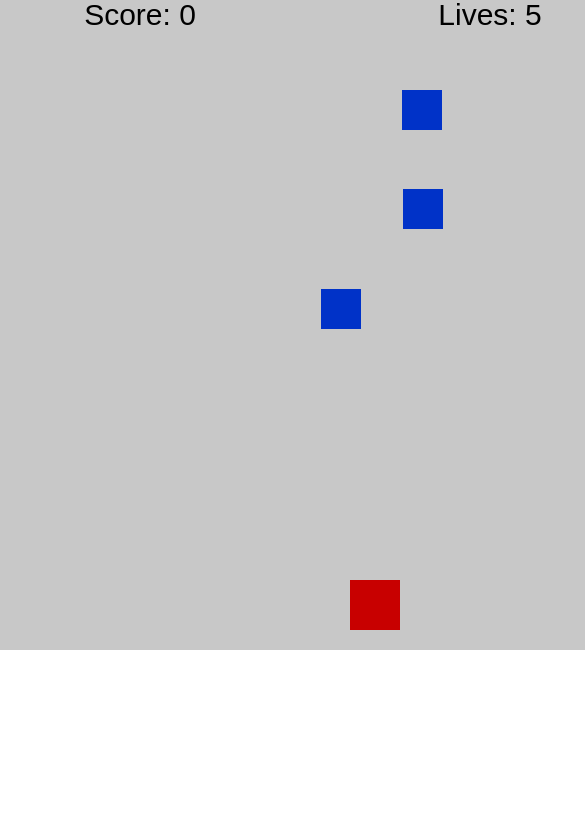
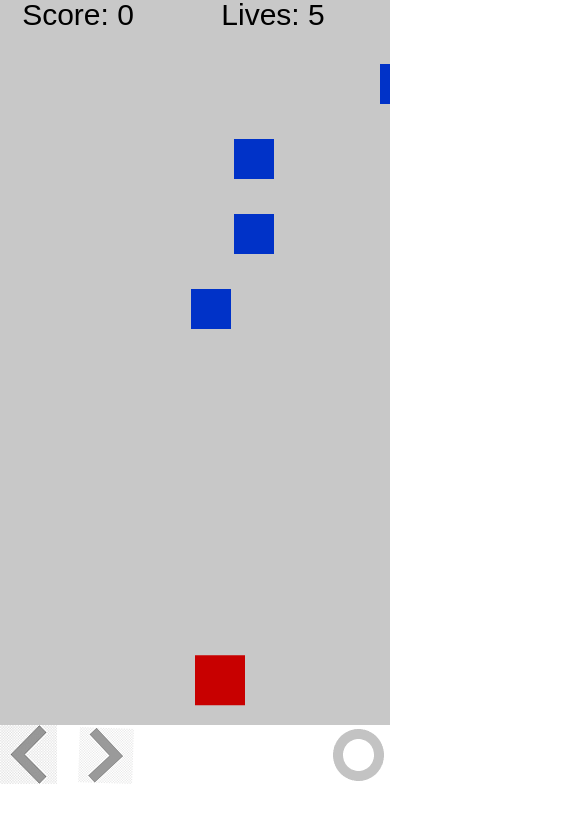
Before and after one commit to braianchincho/braianchincho.github.io, a plain HTML site: page index.html in a window 390 px wide. Shown: the top 822 px of the page, 585 px wide, since content can reach past the window. Drawn offline with nearby package versions, Linux system fonts and the light colour scheme.

Commit message:
Buttons mobile

```diff
--- a/index.html
+++ b/index.html
@@ -4,13 +4,25 @@
     <meta http-equiv='X-UA-Compatible' content='IE=edge'>
     <title>Game</title>
     <meta name='viewport' content='width=device-width, initial-scale=1'>
-    <meta name="description" content="Tank defender game javascript">
+    <link rel="shortcut icon" href="">
     <link rel='stylesheet' type='text/css' media='screen' href='main.css'>
+    <link rel="stylesheet" href="https://stackpath.bootstrapcdn.com/bootstrap/4.4.1/css/bootstrap.min.css" integrity="sha384-Vkoo8x4CGsO3+Hhxv8T/Q5PaXtkKtu6ug5TOeNV6gBiFeWPGFN9MuhOf23Q9Ifjh" crossorigin="anonymous">
 </head>
 <body>
     <main class="text-center">
         <canvas id="headerGame"></canvas>
         <canvas id="screenGame"></canvas>
+        <div id="mobile-footer">
+            <div class="d-flex justify-content-between">
+                <div>
+                    <input type="image" src="image/left-btn.png" onclick="mobileMove('ArrowLeft')"/>
+                    <input type="image" class="ml-3" src="image/right-btn.png" onclick="mobileMove('ArrowRight')"/>
+                </div>
+                <div>
+                    <input type="image" class="ml-3" src="image/shoot.png" onclick="mobileMove(' ')"/>
+                </div>
+            </div>
+        </div>
     </main>
     <script src="stage.js"></script>
     <script src="tank.js"></script>
--- a/main.js
+++ b/main.js
@@ -2,8 +2,10 @@ const canvas = document.getElementById('screenGame');
 const context = canvas.getContext('2d');
 const canvasHeader = document.getElementById('headerGame');
 const contextHeader = canvasHeader.getContext('2d');
-let canvas_width = 700;
-let canvas_height= 600;
+let canvas_width;
+let canvas_height;
+setSizes();
+
 contextHeader.canvas.width = canvas_width;
 contextHeader.canvas.height = 50;
 console.log(context);
@@ -24,8 +26,8 @@ function loop() {
     bulletsController.paint(context);
     enemiesController.paint(context);
     score = bulletsController.detectCollisions(enemiesController.enemyList, score);
-    if (countCicles % 100 === 0) {
-        countCicles++;
+    if (countCicles % 75 === 0) {
+        countCicles = 0;
         enemiesController.add();
     }
     lives = lives - enemiesController.deleteInactive();
@@ -66,12 +68,31 @@ function writeHeader() {
     contextHeader.fillText(`Score: ${score}`, w*0.2, h/2);
     contextHeader.fillText(`Lives: ${lives}`, w*0.7, h/2);
 }
+function setSizes() {
+    if (window.innerWidth < 500) {
+        canvas_width = window.innerWidth;
+        canvas_height = window.innerHeight * 0.8;
+        // document.getElementById('mobile-footer').style.display = 'block';
+    } else {
+        canvas_width = window.innerWidth * 0.7;
+        canvas_height = window.innerHeight * 0.9;
+        document.getElementById('mobile-footer').style.display = 'none';
+    }
+}
+function mobileMove(direction) {
+    console.log(direction)
+    player.move({ key: direction }, context);
+    shoot({ key: direction });
+}
+function shoot(event) {
+    const bullet = player.shoot(event, context);
+    if (bullet) {
+        bulletsController.add(bullet);
+    }
+}
 window.addEventListener('keydown',(e) => {
     pause(e);
     player.move(e, context);
-    const bullet = player.shoot(e, context);
-    if (bullet) {
-        bulletsController.add(bullet);
-    }
+    shoot(e);
 });
 start();
```
Also changed, not shown: image/left-btn.png (added), image/right-btn.png (added), image/shoot.png (added).
